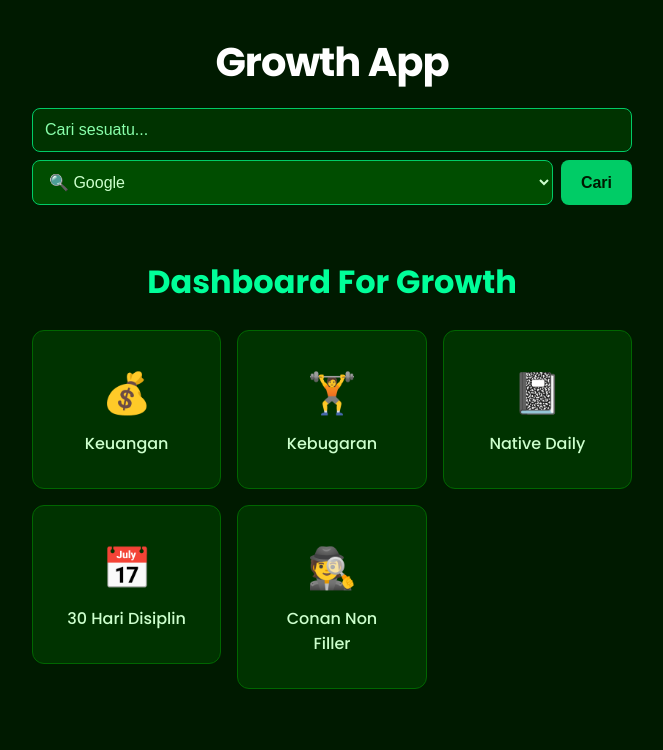
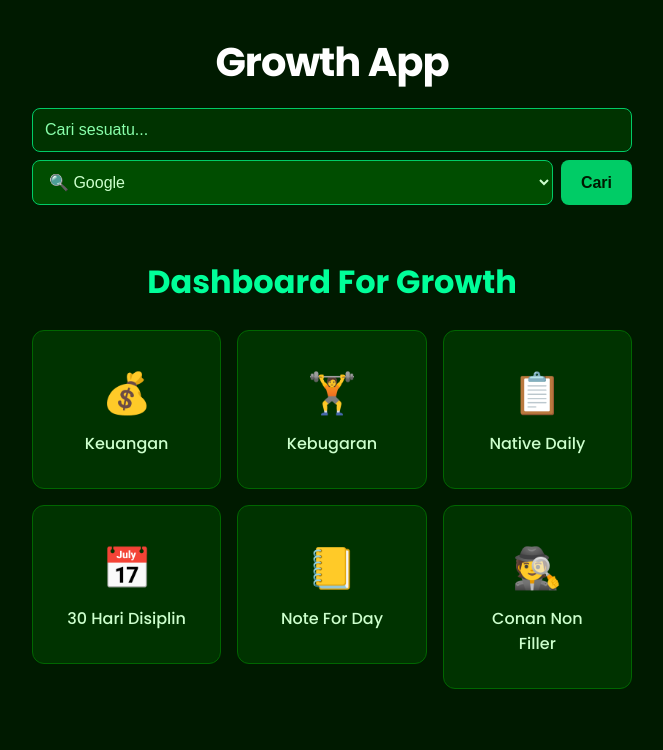
Before and after one commit to fdpage/growth, a plain HTML site: page index.html in a window 1280 px wide. Shown: the top 750 px of the page, without its empty margins (308-971 px from the left). Drawn offline with Linux system fonts and the light colour scheme.

Commit message:
Update index.html

```diff
--- a/index.html
+++ b/index.html
@@ -203,7 +203,7 @@
     </a>
     <a href="native-daily.html">
       <div class="box">
-        <div class="icon">📓</div>
+        <div class="icon">📋</div>
         <div>Native Daily</div>
       </div>
     </a>
@@ -211,6 +211,12 @@
       <div class="box">
         <div class="icon">📅</div>
         <div>30 Hari Disiplin</div>
+      </div>
+    </a>
+    <a href="note.html">
+      <div class="box">
+        <div class="icon">📒</div>
+        <div>Note For Day</div>
       </div>
     </a>
     <a href="conan-tracker.html">
```
